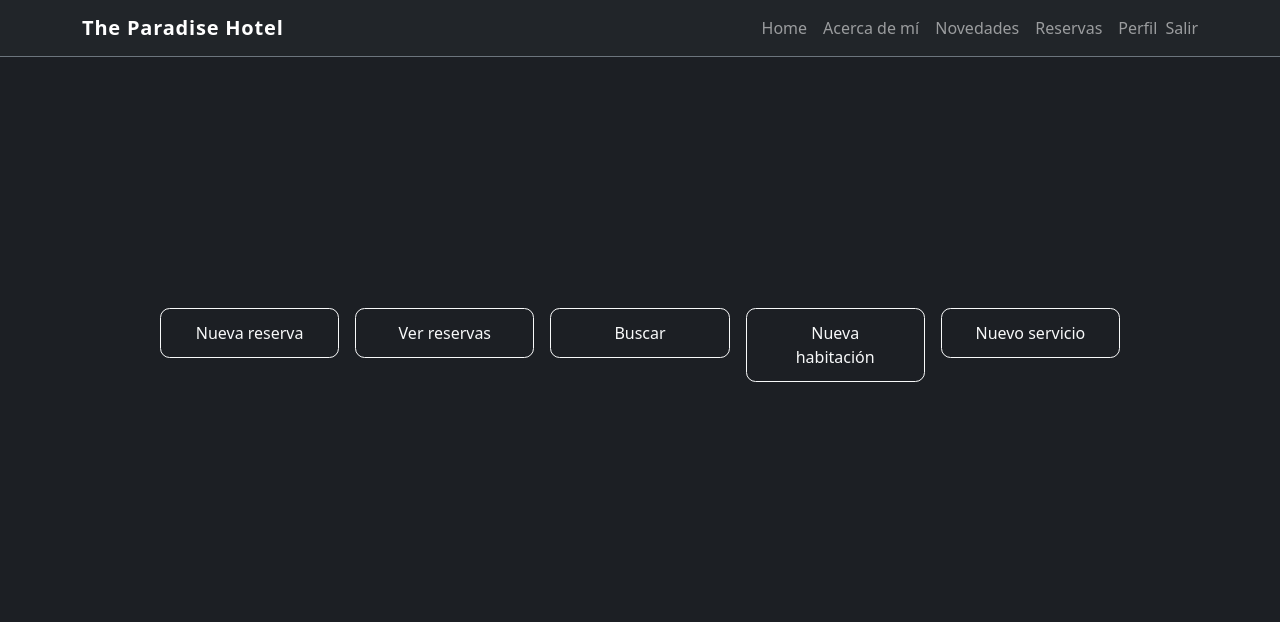
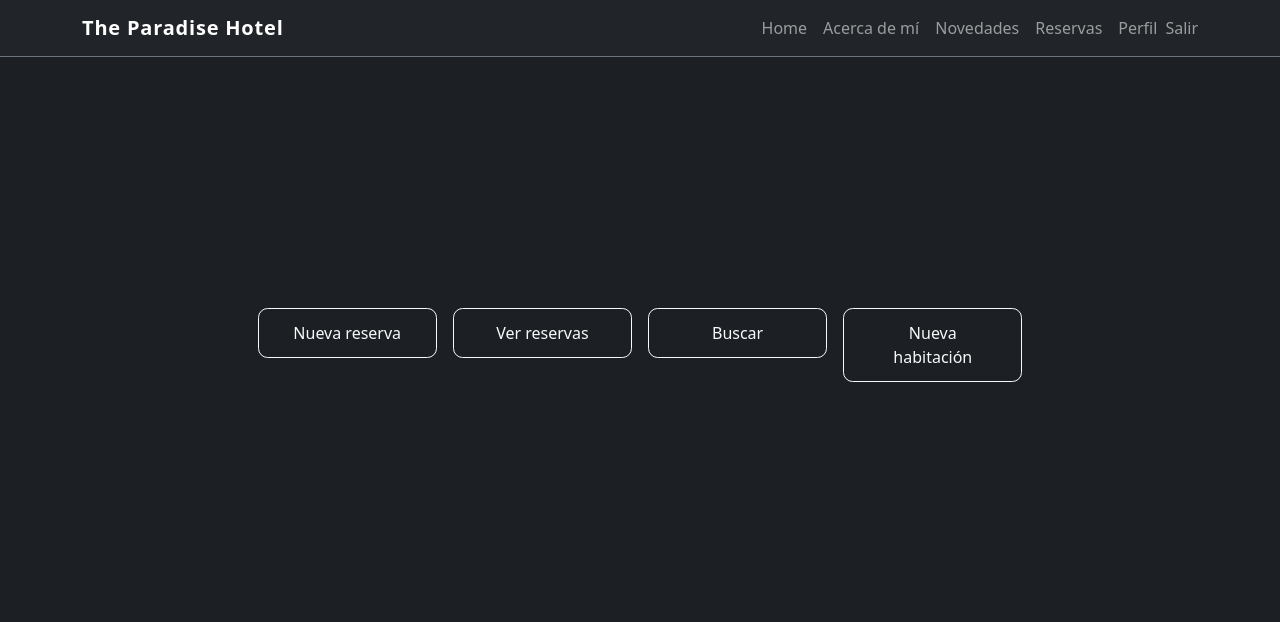
Before and after one commit to nhaugaard55/CoderHouse-TP3, a Django app: page / in a window 1280 px wide. Shown: the top 622 px of the page. Run offline with Django 5.2, Linux system fonts and the light colour scheme; a user stored in the database is signed in.

Commit message:
Elimine seccion "Servicios"

```diff
--- a/HotelApp/Templates/home.html
+++ b/HotelApp/Templates/home.html
@@ -18,9 +18,6 @@
         <div class="col">
           <a class="btn btn-outline-light btn-menu w-100" href="{% url 'crear_habitacion' %}">Nueva habitación</a>
         </div>
-        <div class="col">
-          <a class="btn btn-outline-light btn-menu w-100" href="{% url 'crear_servicio' %}">Nuevo servicio</a>
-        </div>
       </div>
     </div>
   </div>
--- a/HotelApp/urls.py
+++ b/HotelApp/urls.py
@@ -6,7 +6,6 @@ urlpatterns = [
     path("", views.home, name="home"),
     path("habitaciones/nueva/", views.crear_habitacion, name="crear_habitacion"),
     path("reservas/nueva/", views.crear_reserva, name="crear_reserva"),
-    path("servicios/nuevo/", views.crear_servicio, name="crear_servicio"),
     path("reservas/", views.lista_reservas, name="lista_reservas"),
     path("reservas/buscar/", views.buscar_reserva, name="buscar_reserva"),
 ]
--- a/HotelApp/views.py
+++ b/HotelApp/views.py
@@ -2,8 +2,8 @@ from django.contrib import messages
 from django.contrib.auth.decorators import login_required
 from django.db.models import Q
 from django.shortcuts import redirect, render
-from .forms import HabitacionForm, ReservaForm, ServicioForm
-from .models import Habitacion, Reserva, Servicio
+from .forms import HabitacionForm, ReservaForm
+from .models import Habitacion, Reserva
 
 
 @login_required
@@ -48,24 +48,6 @@ def crear_reserva(request):
 
 
 @login_required
-def crear_servicio(request):
-    if request.method == "POST":
-        form = ServicioForm(request.POST)
-        if form.is_valid():
-            form.save()
-            messages.success(request, "Servicio cargado correctamente.")
-            return redirect("lista_reservas")
-    else:
-        form = ServicioForm()
-
-    return render(request, "formulario.html", {
-        "form": form,
-        "titulo": "Nuevo servicio",
-        "boton": "Guardar servicio",
-    })
-
-
-@login_required
 def lista_reservas(request):
     reservas = Reserva.objects.select_related(
         "habitacion").order_by("check_in")
```
Also changed, not shown: HotelApp/forms.py (+1 -10 lines), HotelApp/models.py (+0 -7 lines), HotelApp/migrations/0002_delete_servicio.py (added), db.sqlite3.
